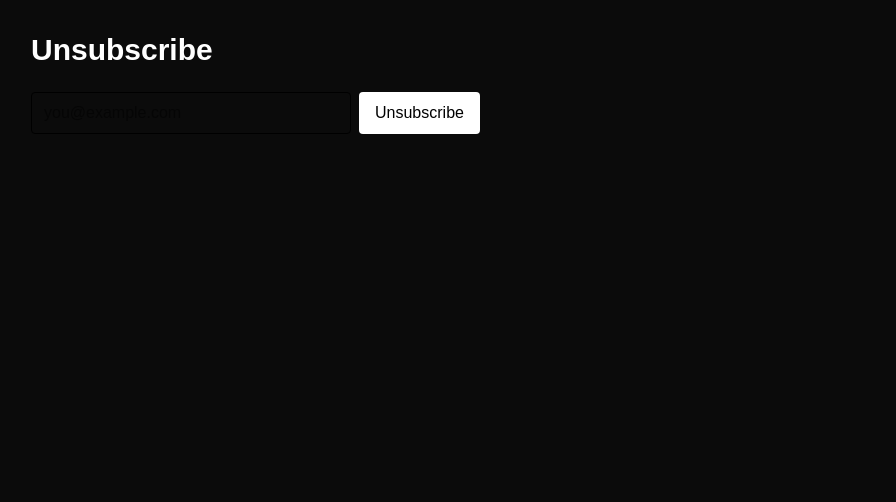
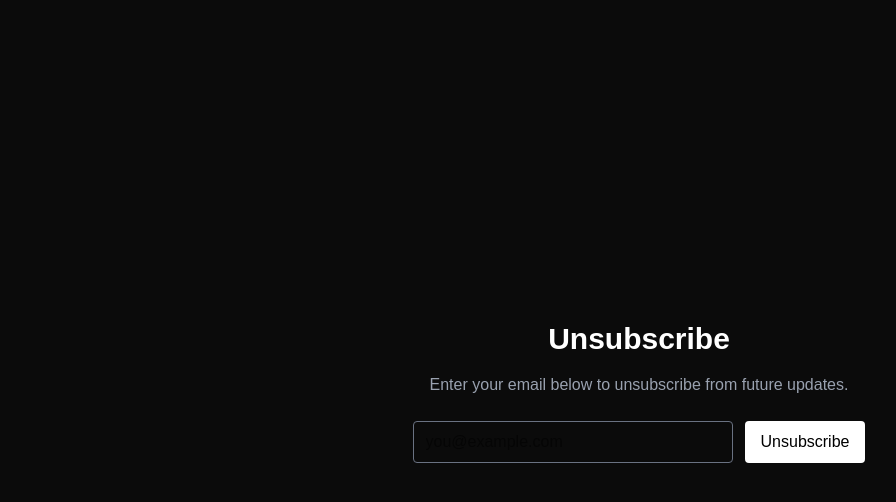
Before and after one commit to thekandidedit/thekandidedit, a Next.js app: page /unsubscribe in a window 1280 px wide. Shown: the top 502 px of the page, without its empty margins (1-897 px from the left). Built offline with nearby package versions, Linux system fonts and the light colour scheme.

Commit message:
feat(ui): add unsubscribe page with success + manual form

```diff
--- a/app/unsubscribe/page.tsx
+++ b/app/unsubscribe/page.tsx
@@ -1,16 +1,34 @@
 "use client";
 
-import { useState } from "react";
+import { useEffect, useState } from "react";
 
 export default function UnsubscribePage() {
   const [email, setEmail] = useState("");
   const [msg, setMsg] = useState<string | null>(null);
   const [loading, setLoading] = useState(false);
 
+  // --- handle query params from one-click link ---
+  useEffect(() => {
+    if (typeof window === "undefined") return;
+    const params = new URLSearchParams(window.location.search);
+    const status = params.get("status");
+    const e = params.get("email");
+
+    if (status === "ok" && e) {
+      setMsg(`✅ ${decodeURIComponent(e)} has been unsubscribed.`);
+    } else if (status === "invalid") {
+      setMsg("⚠️ Invalid or expired unsubscribe link.");
+    } else if (status === "error") {
+      setMsg("❌ Something went wrong unsubscribing. Please try again below.");
+    }
+  }, []);
+
+  // --- manual unsubscribe form ---
   async function onSubmit(e: React.FormEvent) {
     e.preventDefault();
     setMsg(null);
     setLoading(true);
+
     try {
       const res = await fetch("/api/unsubscribe", {
         method: "POST",
@@ -22,32 +40,46 @@ export default function UnsubscribePage() {
         setMsg(data?.error ?? `Error ${res.status}`);
         return;
       }
-      setMsg("You're unsubscribed. Sorry to see you go!");
+      setMsg("✅ You’ve been unsubscribed. Sorry to see you go!");
       setEmail("");
     } catch {
-      setMsg("Network error. Please try again.");
+      setMsg("⚠️ Network error. Please try again.");
     } finally {
       setLoading(false);
     }
   }
 
+  // --- UI ---
   return (
-    <main className="p-8 text-white" style={{ background: "#0b0b0b", minHeight: "100vh" }}>
-      <h1 className="text-3xl font-bold mb-6">Unsubscribe</h1>
-      <form onSubmit={onSubmit} className="flex gap-2 mb-4">
+    <main
+      className="p-8 text-white flex flex-col items-center justify-center text-center"
+      style={{ background: "#0b0b0b", minHeight: "100vh" }}
+    >
+      <h1 className="text-3xl font-bold mb-4">Unsubscribe</h1>
+      {msg ? (
+        <p className="mb-6 text-lg text-gray-300 max-w-md">{msg}</p>
+      ) : (
+        <p className="mb-6 text-gray-400">
+          Enter your email below to unsubscribe from future updates.
+        </p>
+      )}
+      <form onSubmit={onSubmit} className="flex flex-col sm:flex-row gap-3 mb-4">
         <input
-          className="border px-3 py-2 rounded w-[320px] text-black"
+          className="border border-gray-500 px-3 py-2 rounded text-black w-72 sm:w-80"
           placeholder="you@example.com"
           value={email}
           onChange={(e) => setEmail(e.target.value)}
           type="email"
           required
+          disabled={loading}
         />
-        <button className="px-4 py-2 rounded bg-white text-black disabled:opacity-60" disabled={loading}>
+        <button
+          className="px-4 py-2 rounded bg-white text-black font-medium disabled:opacity-60"
+          disabled={loading}
+        >
           {loading ? "Working…" : "Unsubscribe"}
         </button>
       </form>
-      {msg && <p>{msg}</p>}
     </main>
   );
 }
```
